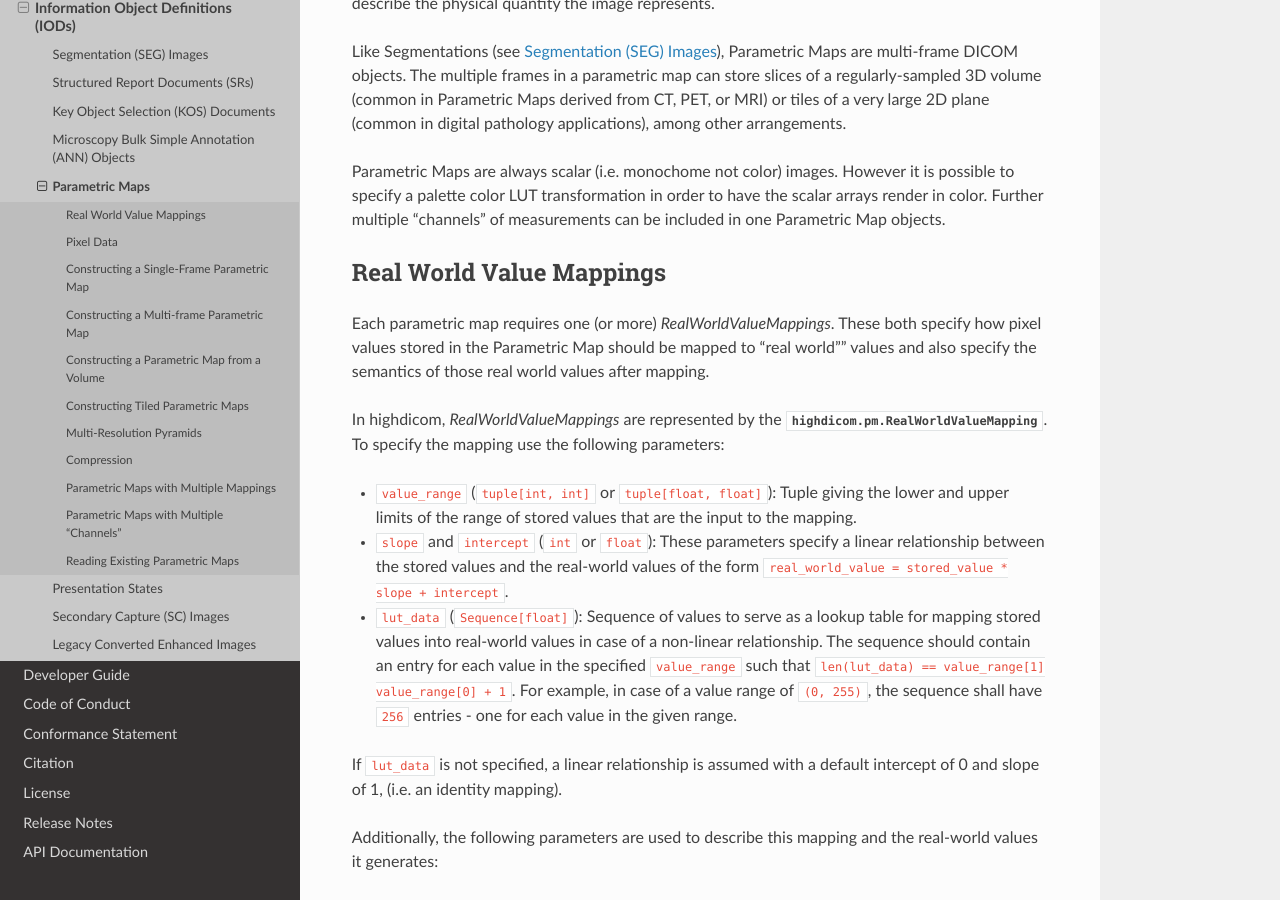
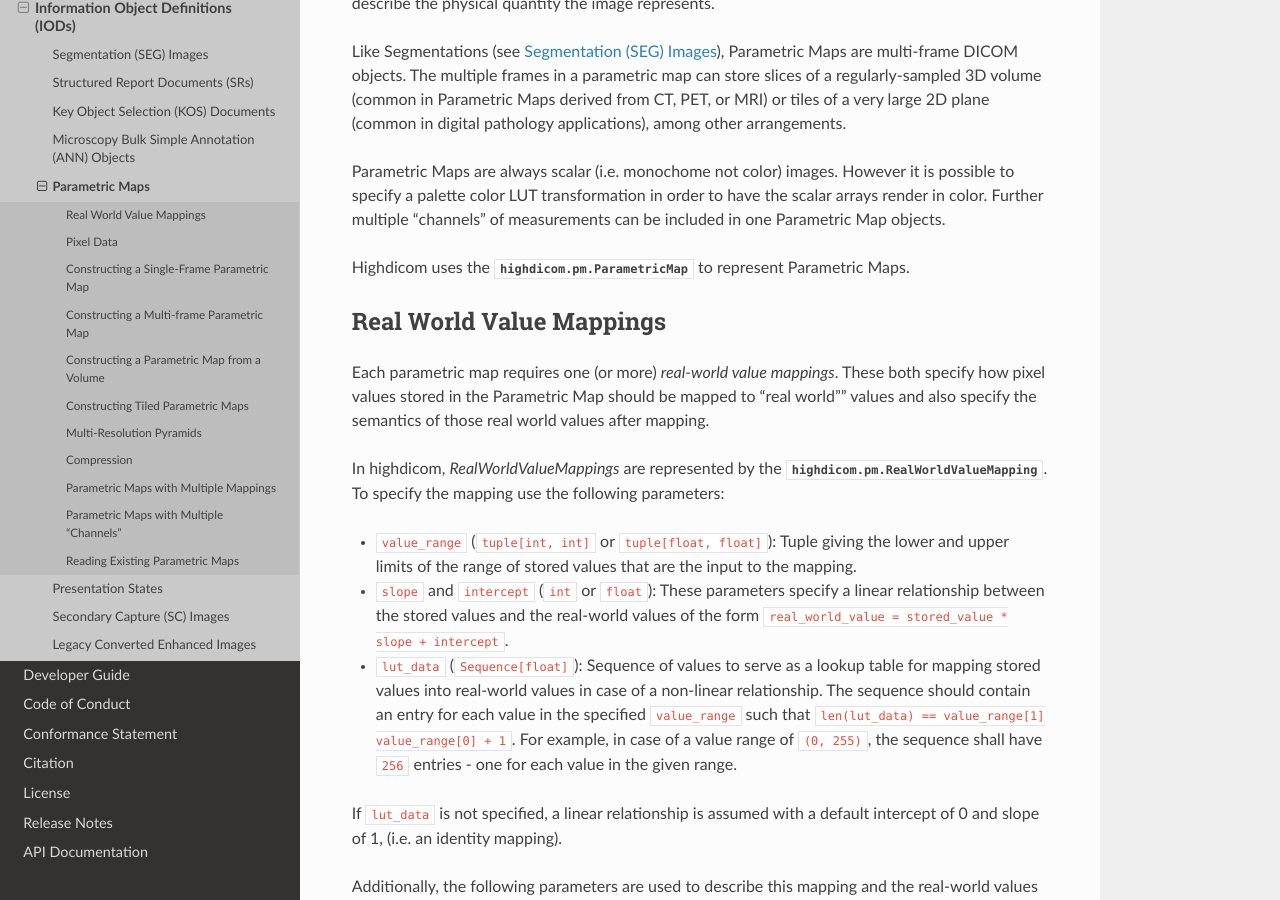
Before and after one commit to ImagingDataCommons/highdicom, a Sphinx documentation site: the page built from docs/pm.rst, in a window 1280 px wide and 900 px high, scrolled down 408 px. Built offline with Sphinx 7.4.7 and the Read the Docs theme 3.1.0, drawn with Linux system fonts in a browser that asks for light colours; some of the changed text lies outside the part shown.

Commit message:
Docs tweaks

```diff
--- a/docs/pm.rst
+++ b/docs/pm.rst
@@ -28,13 +28,16 @@ it is possible to specify a palette color LUT transformation in order to
 have the scalar arrays render in color. Further multiple "channels" of
 measurements can be included in one Parametric Map objects.
 
+Highdicom uses the :class:`highdicom.pm.ParametricMap` to represent Parametric
+Maps.
+
 Real World Value Mappings
 -------------------------
 
-Each parametric map requires one (or more) *RealWorldValueMappings*. These
-both specify how pixel values stored in the Parametric Map should be mapped
-to "real world"" values and also specify the semantics of those real world
-values after mapping.
+Each parametric map requires one (or more) *real-world value mappings*. These
+both specify how pixel values stored in the Parametric Map should be mapped to
+"real world"" values and also specify the semantics of those real world values
+after mapping.
 
 In highdicom, *RealWorldValueMappings* are represented by the
 :class:`highdicom.pm.RealWorldValueMapping`. To specify the mapping use the
```
Also changed, not shown: other parts of docs/pm.rst (+1 -1 lines).
